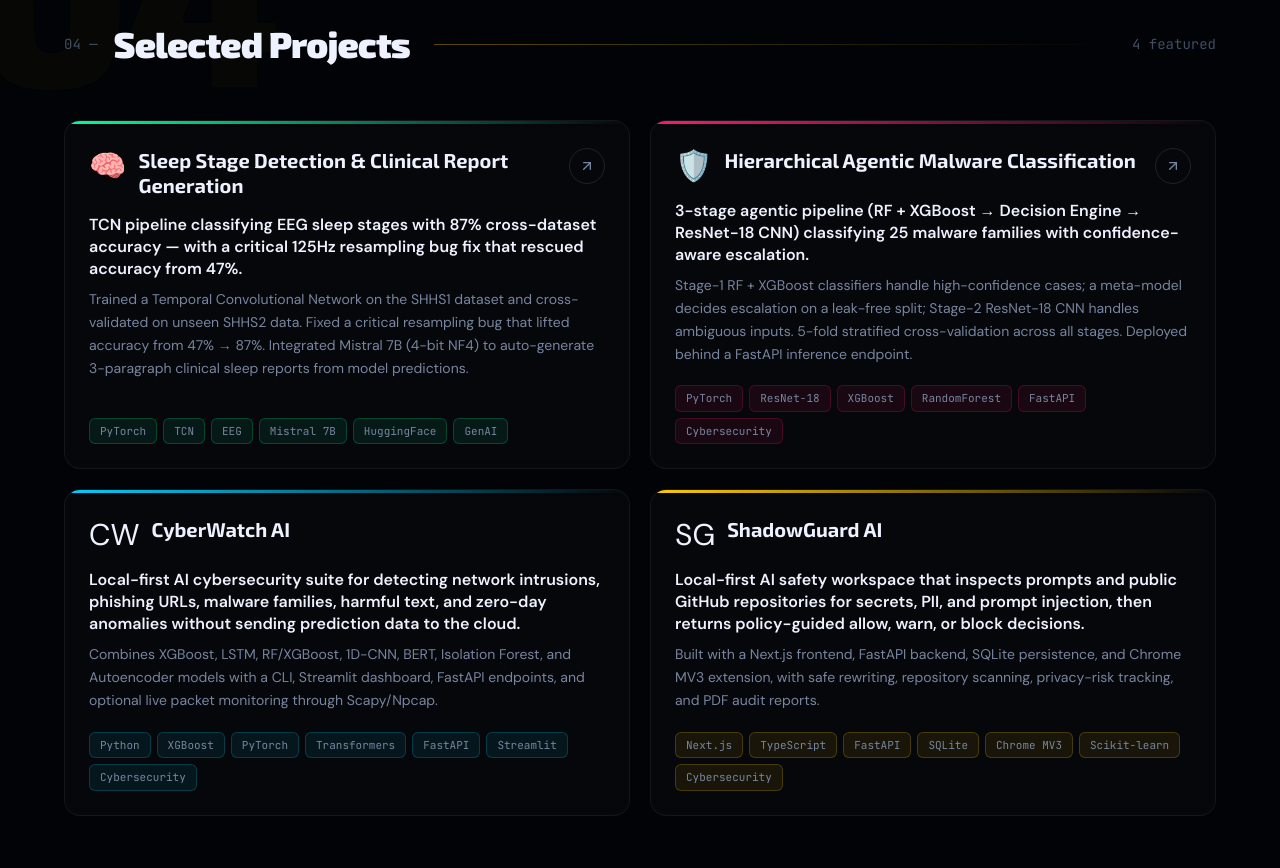
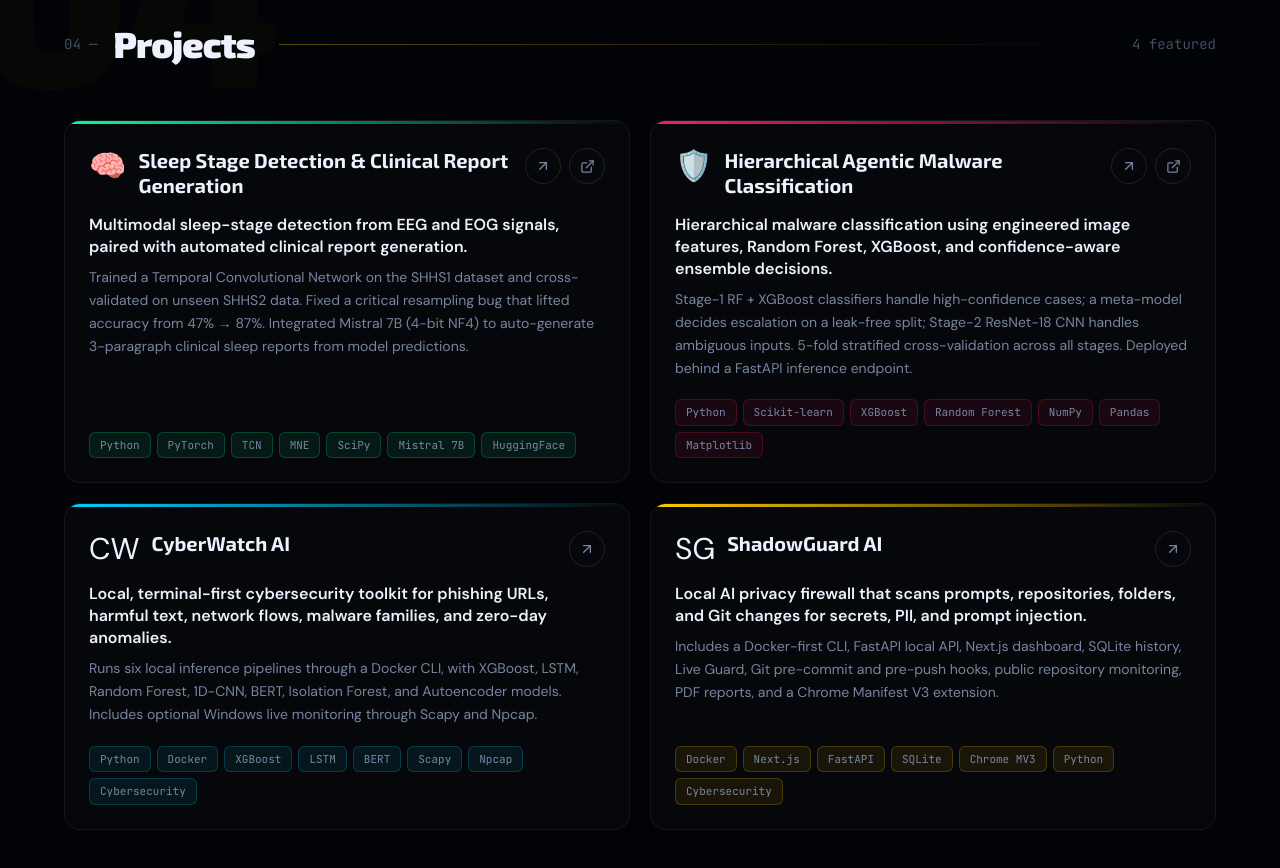
Before and after one commit to Ankit-builds1/ankit-builds1.github.io, a Next.js app: page / in a window 1280 px wide. Shown: the part 3560-4428 px from the top of the page. Built offline with nearby package versions, Linux system fonts and the light colour scheme.

Commit message:
Update project details and demo links
Publish updated project content and links.

```diff
--- a/components/Projects.tsx
+++ b/components/Projects.tsx
@@ -1,7 +1,7 @@
 "use client";
 
 import { motion } from "framer-motion";
-import { ArrowUpRight } from "lucide-react";
+import { ArrowUpRight, ExternalLink } from "lucide-react";
 import type { MouseEvent } from "react";
 import { projects, type Project } from "@/lib/data";
 
@@ -80,6 +80,7 @@ function ProjectCard({ project, index }: { project: Project; index: number }) {
               )}
             </div>
           </div>
+          <div className="flex shrink-0 items-center gap-2">
           {project.href && (
             <a
               href={project.href}
@@ -107,6 +108,20 @@ function ProjectCard({ project, index }: { project: Project; index: number }) {
               <ArrowUpRight size={16} />
             </a>
           )}
+          {project.demoHref && (
+            <a
+              href={project.demoHref}
+              target="_blank"
+              rel="noopener noreferrer"
+              className="grid h-9 w-9 shrink-0 place-items-center rounded-full transition-all duration-200"
+              style={{ border: "1px solid rgba(255,255,255,0.1)", color: "#7885a0" }}
+              aria-label={`Open live demo for ${project.title}`}
+              title="Live demo"
+            >
+              <ExternalLink size={15} />
+            </a>
+          )}
+          </div>
         </div>
 
         <p className="relative z-10 mt-4 text-base font-semibold text-fg leading-snug">
@@ -160,7 +175,7 @@ export default function Projects() {
           <div className="flex items-center gap-4 flex-1">
             <span className="font-mono text-sm" style={{ color: "#414d63" }}>04 —</span>
             <h2 className="font-display text-3xl sm:text-4xl font-black tracking-tight">
-              Selected Projects
+              Projects
             </h2>
             <div
               className="flex-1 h-px ml-2"
--- a/lib/data.ts
+++ b/lib/data.ts
@@ -21,6 +21,7 @@ export type Project = {
   details: string;
   tags: string[];
   href?: string;
+  demoHref?: string;
   status?: "ongoing";
 };
 
@@ -29,46 +30,43 @@ export const projects: Project[] = [
     title: "Sleep Stage Detection & Clinical Report Generation",
     emoji: "🧠",
     blurb:
-      "TCN pipeline classifying EEG sleep stages with 87% cross-dataset accuracy — with a critical 125Hz resampling bug fix that rescued accuracy from 47%.",
+      "Multimodal sleep-stage detection from EEG and EOG signals, paired with automated clinical report generation.",
     details:
       "Trained a Temporal Convolutional Network on the SHHS1 dataset and cross-validated on unseen SHHS2 data. Fixed a critical resampling bug that lifted accuracy from 47% → 87%. Integrated Mistral 7B (4-bit NF4) to auto-generate 3-paragraph clinical sleep reports from model predictions.",
-    tags: ["PyTorch", "TCN", "EEG", "Mistral 7B", "HuggingFace", "GenAI"],
-    href: "https://github.com/ankit848-ai/sleep-quality-stage-detection",
+    tags: ["Python", "PyTorch", "TCN", "MNE", "SciPy", "Mistral 7B", "HuggingFace"],
+    href: "https://github.com/Ankit-builds1/sleep-quality-stage-detection",
+    demoHref: "https://huggingface.co/spaces/Ankit-builds/deepSleep-AI",
   },
   {
     title: "Hierarchical Agentic Malware Classification",
     emoji: "🛡️",
     blurb:
-      "3-stage agentic pipeline (RF + XGBoost → Decision Engine → ResNet-18 CNN) classifying 25 malware families with confidence-aware escalation.",
+      "Hierarchical malware classification using engineered image features, Random Forest, XGBoost, and confidence-aware ensemble decisions.",
     details:
       "Stage-1 RF + XGBoost classifiers handle high-confidence cases; a meta-model decides escalation on a leak-free split; Stage-2 ResNet-18 CNN handles ambiguous inputs. 5-fold stratified cross-validation across all stages. Deployed behind a FastAPI inference endpoint.",
-    tags: [
-      "PyTorch",
-      "ResNet-18",
-      "XGBoost",
-      "RandomForest",
-      "FastAPI",
-      "Cybersecurity",
-    ],
-    href: "https://github.com/ankit848-ai/hierarchical-agentic-malware-classification",
+    tags: ["Python", "Scikit-learn", "XGBoost", "Random Forest", "NumPy", "Pandas", "Matplotlib"],
+    href: "https://github.com/Ankit-builds1/hierarchical-agentic-malware-classification",
+    demoHref: "https://huggingface.co/spaces/AnkitsProject12/malware-classifier",
   },
   {
     title: "CyberWatch AI",
     emoji: "CW",
     blurb:
-      "Local-first AI cybersecurity suite for detecting network intrusions, phishing URLs, malware families, harmful text, and zero-day anomalies without sending prediction data to the cloud.",
+      "Local, terminal-first cybersecurity toolkit for phishing URLs, harmful text, network flows, malware families, and zero-day anomalies.",
     details:
-      "Combines XGBoost, LSTM, RF/XGBoost, 1D-CNN, BERT, Isolation Forest, and Autoencoder models with a CLI, Streamlit dashboard, FastAPI endpoints, and optional live packet monitoring through Scapy/Npcap.",
-    tags: ["Python", "XGBoost", "PyTorch", "Transformers", "FastAPI", "Streamlit", "Cybersecurity"],
+      "Runs six local inference pipelines through a Docker CLI, with XGBoost, LSTM, Random Forest, 1D-CNN, BERT, Isolation Forest, and Autoencoder models. Includes optional Windows live monitoring through Scapy and Npcap.",
+    tags: ["Python", "Docker", "XGBoost", "LSTM", "BERT", "Scapy", "Npcap", "Cybersecurity"],
+    href: "https://github.com/Ankit-builds1/Cyberwatch_ai",
   },
   {
     title: "ShadowGuard AI",
     emoji: "SG",
     blurb:
-      "Local-first AI safety workspace that inspects prompts and public GitHub repositories for secrets, PII, and prompt injection, then returns policy-guided allow, warn, or block decisions.",
+      "Local AI privacy firewall that scans prompts, repositories, folders, and Git changes for secrets, PII, and prompt injection.",
     details:
-      "Built with a Next.js frontend, FastAPI backend, SQLite persistence, and Chrome MV3 extension, with safe rewriting, repository scanning, privacy-risk tracking, and PDF audit reports.",
-    tags: ["Next.js", "TypeScript", "FastAPI", "SQLite", "Chrome MV3", "Scikit-learn", "Cybersecurity"],
+      "Includes a Docker-first CLI, FastAPI local API, Next.js dashboard, SQLite history, Live Guard, Git pre-commit and pre-push hooks, public repository monitoring, PDF reports, and a Chrome Manifest V3 extension.",
+    tags: ["Docker", "Next.js", "FastAPI", "SQLite", "Chrome MV3", "Python", "Cybersecurity"],
+    href: "https://github.com/Ankit-builds1/shadowai-guardian",
   },
 ];
 
```
